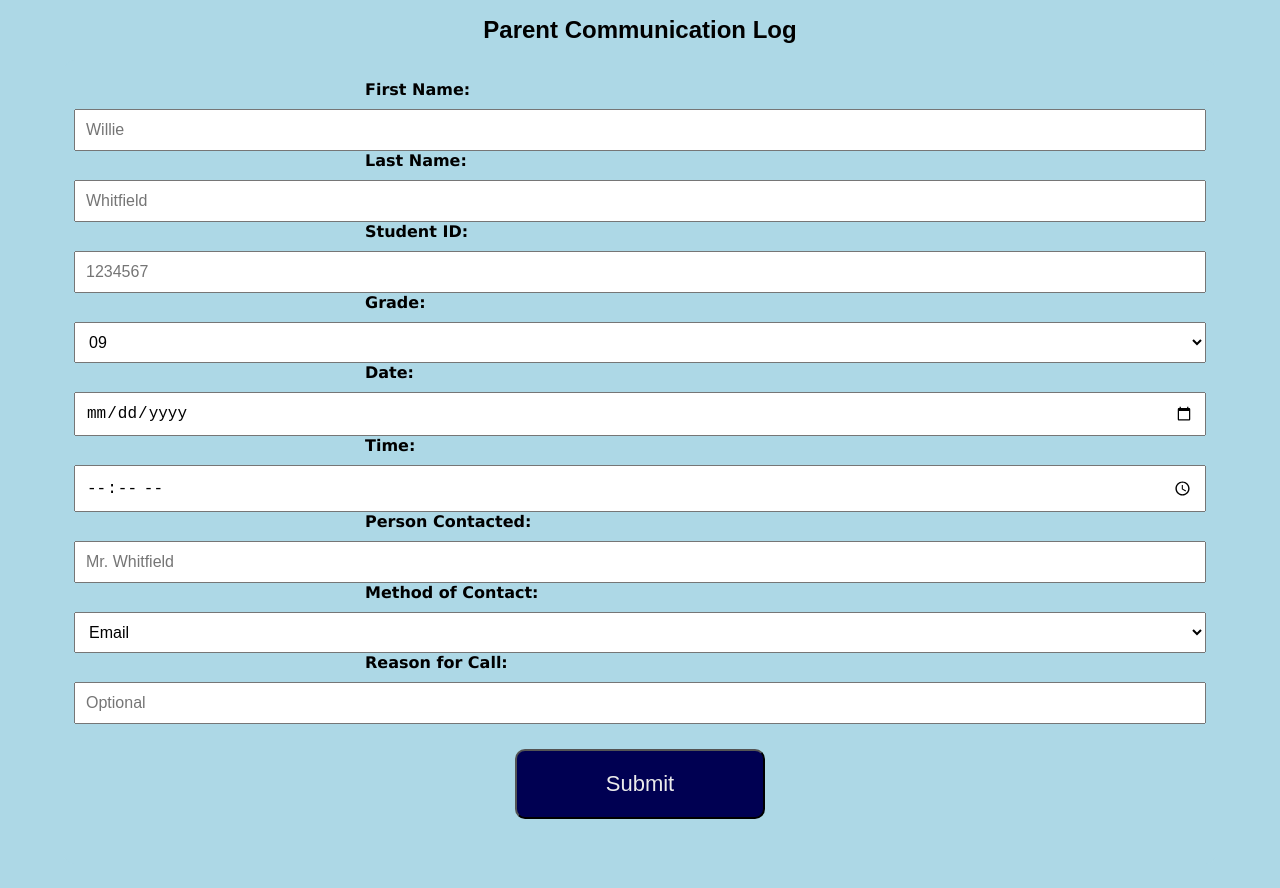
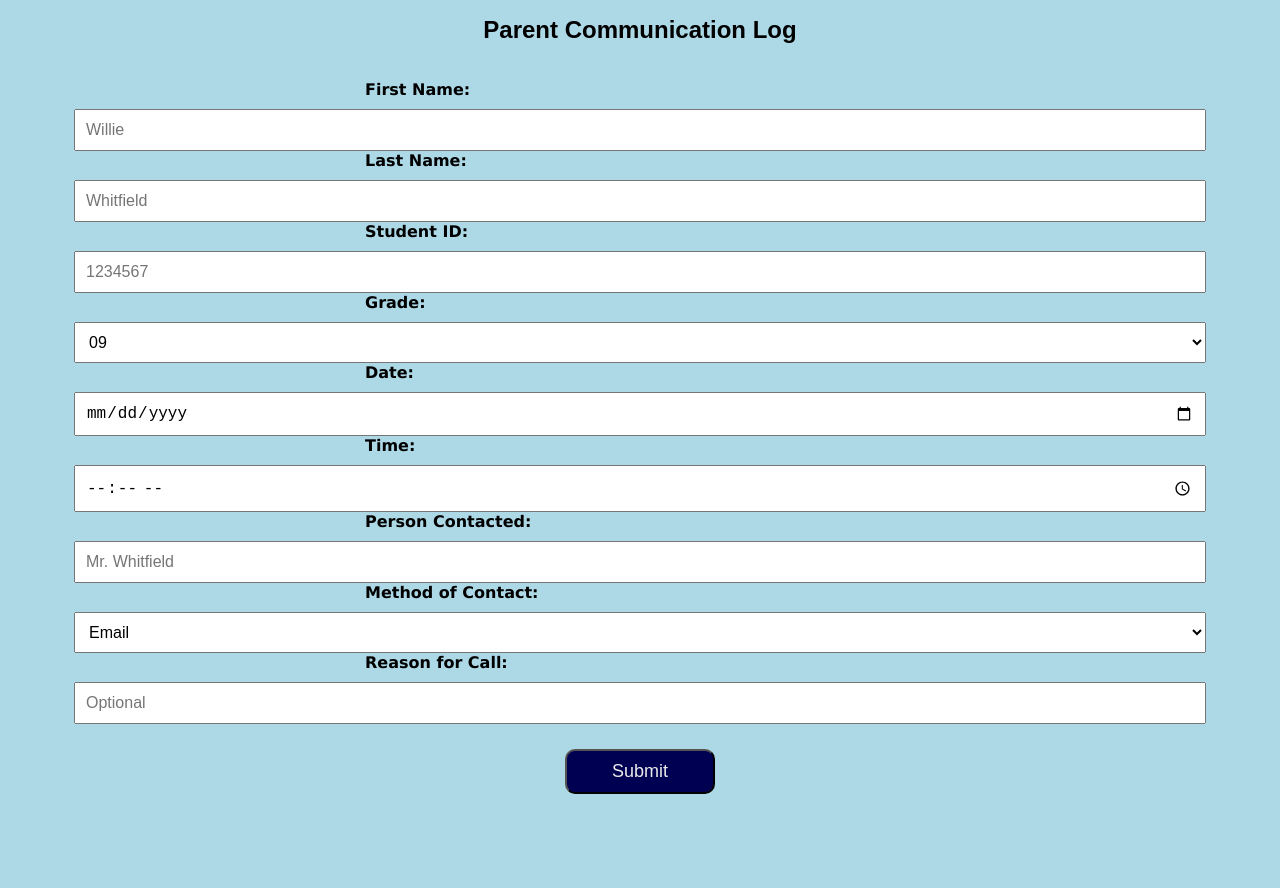
Before and after one commit to wdwiii/parent-communication-log, a React (Create React App) app: page / in a window 1280 px wide. Shown: the top 888 px of the page. Built offline with nearby package versions, Linux system fonts and the light colour scheme.

Commit message:
Covert Button from styled to presentational cmpnt

```diff
--- a/src/components/UI/Button.js
+++ b/src/components/UI/Button.js
@@ -1,13 +1,15 @@
-import styled from 'styled-components';
+import styles from './Button.module.css';
 
-const Button = styled.button`
-  background: ${(props) => props.background};
-  border-radius: 1rem;
-  color: #ebebeb;
-  font-size: 2.2rem;
-  margin-block: 2.5rem;
-  padding: 2rem;
-  width: 25rem;
-`;
+const Button = (props) => {
+  return (
+    <button
+      className={`${styles.button} ${props.className}`}
+      type={props.type || 'button'}
+      onClick={props.onClick}
+    >
+      {props.children}
+    </button>
+  );
+};
 
 export default Button;
```
